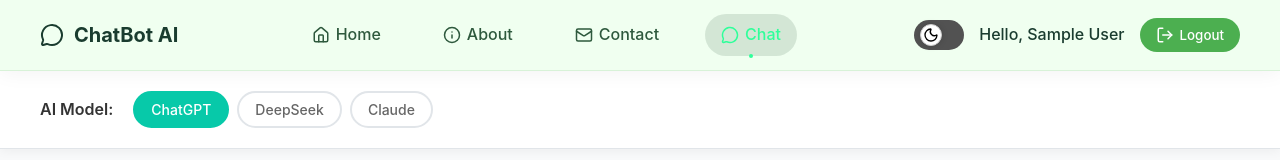
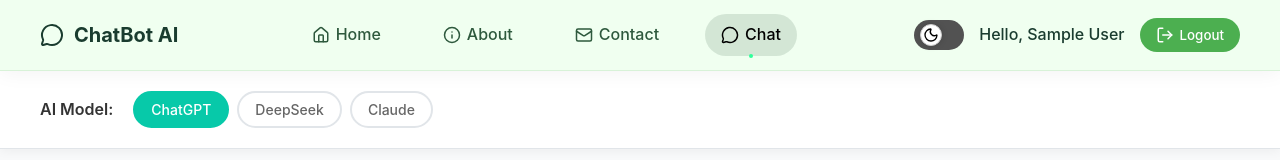
Before and after one commit to IblameNavin/React-Final-Project, a React (Vite) app: page /chat in a window 1280 px wide. Shown: the top 160 px of the page. Built offline with nearby package versions, Linux system fonts and the light colour scheme; sample sign-in values are in the browser's storage.

Commit message:
styling changed of navbar

```diff
--- a/src/components/Navbar/Navbar.css
+++ b/src/components/Navbar/Navbar.css
@@ -54,13 +54,13 @@
 }
 
 .navbar-link:hover {
-  color: #2fff9a;
+  color: black;
   background: rgba(46, 89, 61, 0.1);
   transform: translateY(-2px);
 }
 
 .navbar-link.active {
-  color: #2fff9a;
+  color: black;
   background: rgba(46, 89, 61, 0.15);
 }
 
```
